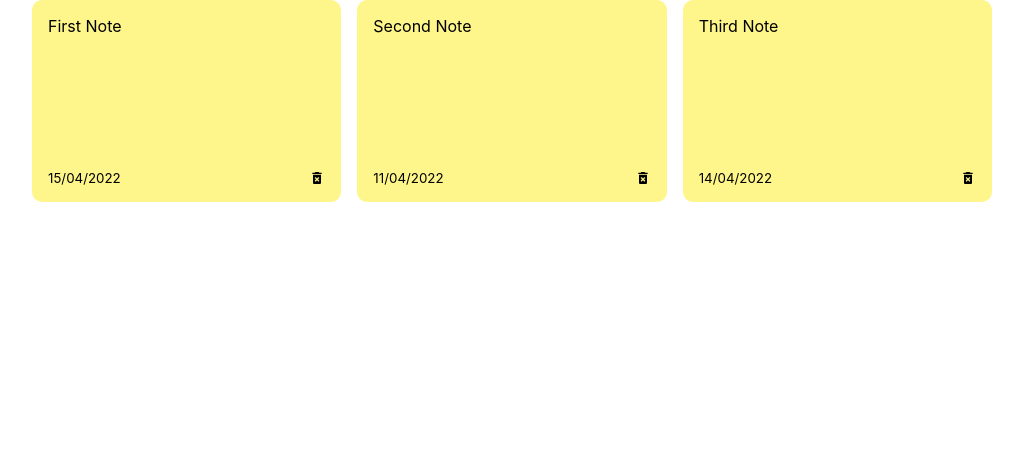
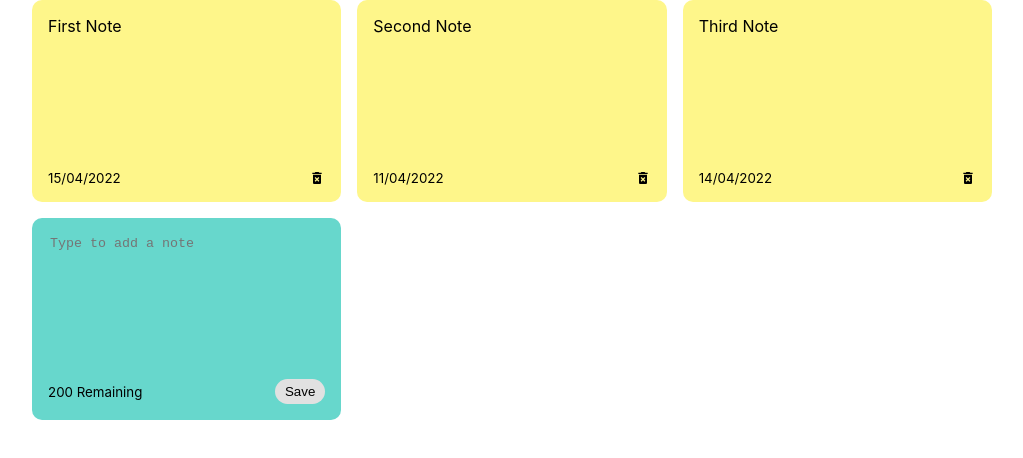
Before and after one commit to ibrahimuzul/react-notes, a React (Create React App) app: page / in a window 1280 px wide. Shown: the top 458 px of the page, without its empty margins (128-1151 px from the left). Built offline with nearby package versions, Linux system fonts and the light colour scheme; the HTML template or start-up script is replaced by a standard one.

Commit message:
app.js event to noteList to note

```diff
--- a/src/App.js
+++ b/src/App.js
@@ -22,9 +22,14 @@ const App = () => {
     }
   ]);
 
+  const addNote = (text) =>{
+    console.log(text);
+
+  }
+
   return (
     <div className='container'>
-      <NoteList notes={notes}></NoteList>
+      <NoteList notes={notes} handleAddNote={addNote}></NoteList>
     </div>
   );
 }
--- /dev/null
+++ b/src/Components/AddNote.js
@@ -0,0 +1,34 @@
+import { useState } from 'react';
+
+const AddNote = ({handleAddNote}) => {
+    const [ noteText, setNoteText ] = useState('');
+
+    const handleChange = (event) => {
+        //console.log(event.target.value);
+        setNoteText(event.target.value);
+    }
+
+    const handleSaveClick = () =>{
+        handleAddNote(noteText);
+    }
+
+    return (
+        <div className="note new">
+            <textarea
+                rows="8"
+                cols="10"
+                placeholder="Type to add a note"
+                value={noteText}
+                onChange={handleChange}>
+
+            </textarea>
+            <div className="note-footer">
+                <small>200 Remaining</small>
+                <button className="save" onClick={handleSaveClick}>Save</button>
+            </div>
+        </div>
+
+    );
+};
+
+export default AddNote;
--- a/src/Components/NotesList.js
+++ b/src/Components/NotesList.js
@@ -1,11 +1,13 @@
-import Note from './Note'
+import Note from './Note';
+import AddNote from './AddNote';
 
-const NotesList = ({ notes }) => {
+const NotesList = ({ notes, handleAddNote }) => {
     return (
         <div className="notes-list">
             {notes.map((note) =>
-                <Note id={note.id} text={note.text} date={note.date}/>
+                <Note key={note.id} id={note.id} text={note.text} date={note.date}/>
             )}
+            <AddNote handleAddNote={handleAddNote}></AddNote>
         </div>
     );
 }
--- a/src/index.css
+++ b/src/index.css
@@ -12,7 +12,7 @@ code {
     monospace;
 }
 
-.container{
+.container {
   max-width: 960px;
   margin-right: auto;
   margin-left: auto;
@@ -20,10 +20,36 @@ code {
   padding-left: 15px;
 }
 
-.notes-list{
+.notes-list {
   display: grid;
   grid-gap: 1rem;
-  grid-template-columns: repeat(auto-fit,minmax(250px,1fr));
+  grid-template-columns: repeat(auto-fit, minmax(250px, 1fr));
+}
+
+.note.new {
+  background-color: #67d7cc;
+}
+
+textarea {
+  border: none;
+  resize: none;
+  background-color: #67d7cc;
+}
+
+textarea:focus {
+  outline: none;
+}
+
+.save {
+  background-color: #e1e1e1;
+  border: none;
+  border-radius: 15px;
+  padding: 5px 10px 5px 10px;
+}
+
+.save:hover{
+  background-color: #ededed;
+  cursor: pointer;
 }
 
 .note {
@@ -31,12 +57,12 @@ code {
   border-radius: 10px;
   padding: 1rem;
   min-height: 170px;
-  display:flex;
+  display: flex;
   flex-direction: column;
   justify-content: space-between;
 }
 
-.note-footer{
+.note-footer {
   display: flex;
   align-items: center;
   justify-content: space-between;
```
